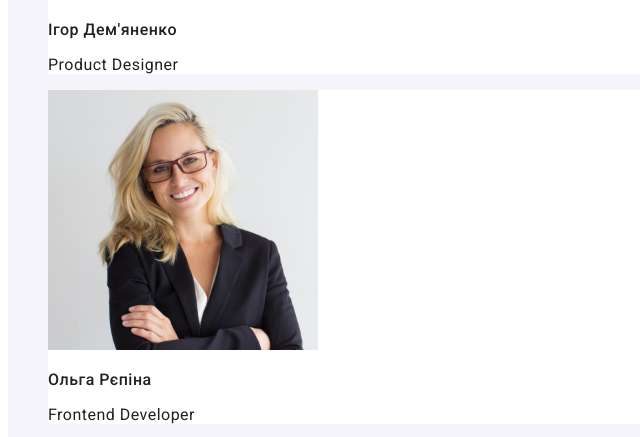
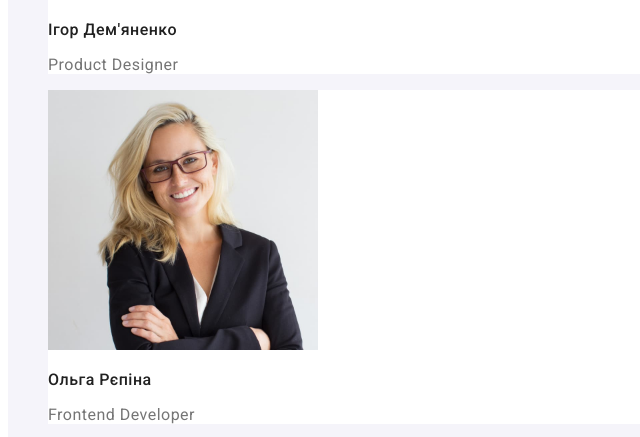
Before and after one commit to Vitalii900/goit-markup-hw-02, a plain HTML site: page index.html in a window 1280 px wide. Shown: the part 2020-2457 px from the top of the page, without its empty margins (0-640 px from the left). Drawn offline with Linux system fonts and the light colour scheme.

Commit message:
Добавил цвет текста для должностей команды

```diff
--- a/css/styles.css
+++ b/css/styles.css
@@ -186,6 +186,7 @@ body {
   font-size: 16px;
   line-height: 1.19;
   letter-spacing: 0.03em;
+  color: var(--secondery-text-color);
 }
 
 /* Футер */
```
